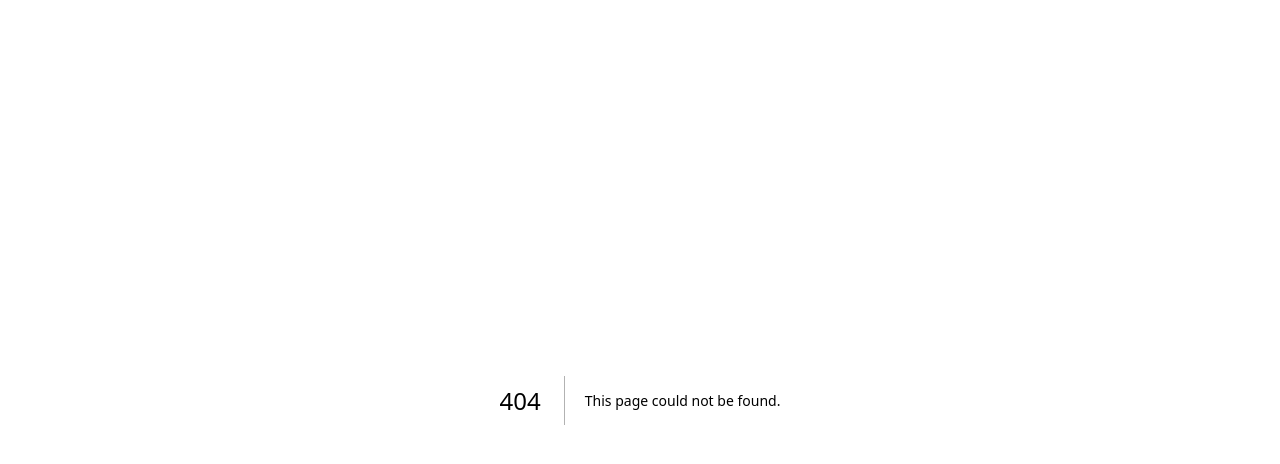
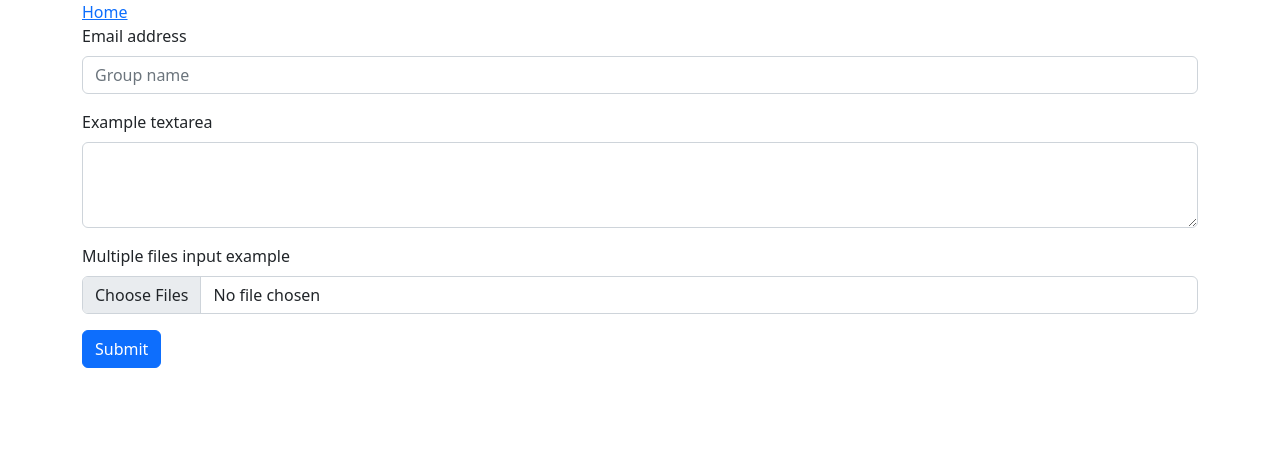
Before and after one commit to csirkeee/group-uploader, a Next.js app: page /upload in a window 1280 px wide. Before the commit this address had no page. Shown: the top 464 px of the page. Built offline with nearby package versions, Linux system fonts and the light colour scheme.

Commit message:
Add upload form

```diff
--- a/package.json
+++ b/package.json
@@ -10,12 +10,15 @@
   },
   "dependencies": {
     "@reduxjs/toolkit": "^1.3.6",
+    "bootstrap": "^5.2.3",
     "mysql2": "^2.3.3",
     "next": "latest",
     "react": "^18.1.0",
+    "react-bootstrap": "^2.7.0",
     "react-dom": "^18.1.0",
     "react-redux": "^7.2.0",
     "reflect-metadata": "^0.1.13",
+    "sass": "^1.57.1",
     "typeorm": "^0.3.11"
   },
   "devDependencies": {
--- a/src/pages/_app.tsx
+++ b/src/pages/_app.tsx
@@ -1,4 +1,4 @@
-import '../styles/globals.css'
+import '../styles/globals.scss'
 
 import { Provider } from 'react-redux'
 import type { AppProps } from 'next/app'
--- a/src/pages/index.tsx
+++ b/src/pages/index.tsx
@@ -18,6 +18,9 @@ const IndexPage: NextPage<IndexPageProps> = ({allGroups}) => {
         <link rel="icon" href="/favicon.ico"/>
       </Head>
       <div className={styles.groups}>
+        <div>
+          <Link href="/upload">Upload new group</Link>
+        </div>
         {allGroups.map((group) =>
           <div key={group.id}>
             <p>Group name is {group.name}, has {group.images.length} members <Link
--- /dev/null
+++ b/src/pages/upload.tsx
@@ -0,0 +1,38 @@
+import type { NextPage } from 'next';
+import Head from 'next/head';
+
+import Link from "next/link";
+import { Button, Container, Form } from "react-bootstrap";
+
+const UploadPage: NextPage = () => {
+  return (
+    <Container>
+      <Head>
+        <title>Group uploader</title>
+        <link rel="icon" href="/favicon.ico"/>
+      </Head>
+      <div>
+        <Link href="/">Home</Link>
+      </div>
+      <Form action="/api/group" method="POST" encType="multipart/form-data">
+        <Form.Group className="mb-3" controlId="exampleForm.ControlInput1">
+          <Form.Label>Email address</Form.Label>
+          <Form.Control name="name" placeholder="Group name" />
+        </Form.Group>
+        <Form.Group className="mb-3" controlId="exampleForm.ControlTextarea1">
+          <Form.Label>Example textarea</Form.Label>
+          <Form.Control as="textarea" rows={3} name="description" />
+        </Form.Group>
+        <Form.Group controlId="formFileMultiple" className="mb-3">
+          <Form.Label>Multiple files input example</Form.Label>
+          <Form.Control type="file" multiple name="images"/>
+        </Form.Group>
+        <Button variant="primary" type="submit">
+          Submit
+        </Button>
+      </Form>
+    </Container>
+  );
+};
+
+export default UploadPage;
--- a/src/styles/globals.css
+++ /dev/null
@@ -1,16 +0,0 @@
-html,
-body {
-  padding: 0;
-  margin: 0;
-  font-family: -apple-system, BlinkMacSystemFont, Segoe UI, Roboto, Oxygen,
-    Ubuntu, Cantarell, Fira Sans, Droid Sans, Helvetica Neue, sans-serif;
-}
-
-a {
-  color: inherit;
-  text-decoration: none;
-}
-
-* {
-  box-sizing: border-box;
-}
--- /dev/null
+++ b/src/styles/globals.scss
@@ -0,0 +1 @@
+@import "../../node_modules/bootstrap/scss/bootstrap.scss";
```
Also changed, not shown: 1 other file (tests, documents, lock files or other folders).
